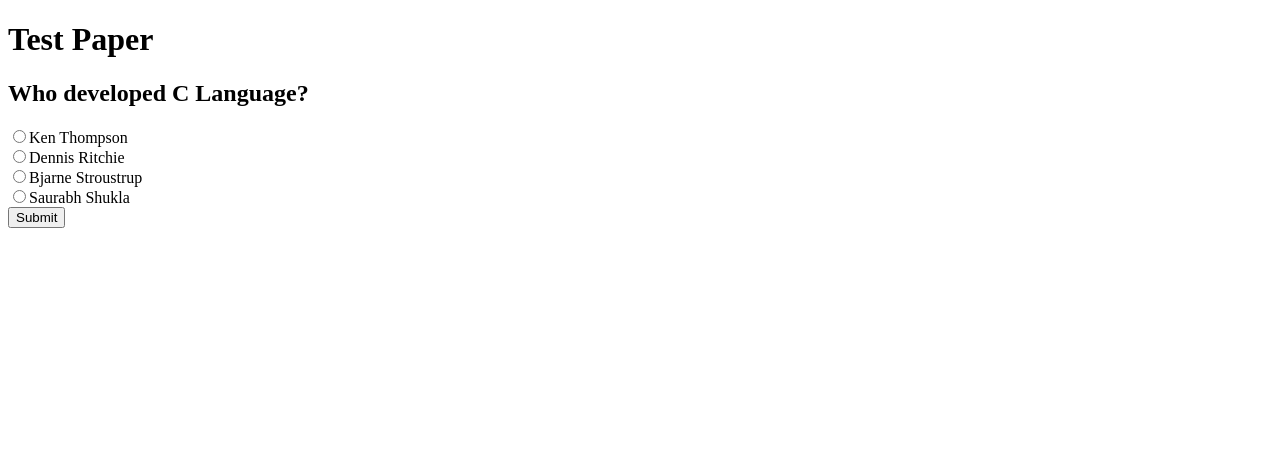
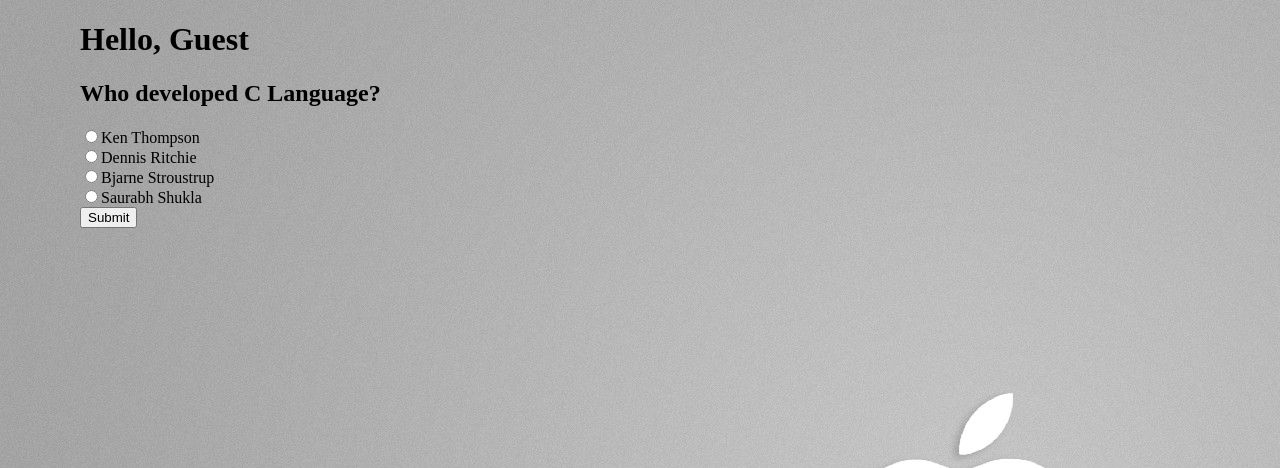
Before and after one commit to nitin420hy/django-first-practice-project, a Django app: a page that uses templates/exam/test.html in a window 1280 px wide. Shown: the top 468 px of the page. Run offline with Django 3.2, Linux system fonts and the light colour scheme.

Commit message:
using static files in template

```diff
--- a/firstproject/settings.py
+++ b/firstproject/settings.py
@@ -123,6 +123,6 @@ USE_TZ = True
 # https://docs.djangoproject.com/en/3.1/howto/static-files/
 
 STATIC_URL = '/static/'
-STATICFILES_DIRS = [
-    STATIC_DIR,
+STATICFILES_DIRS=[
+ STATIC_DIR,
 ]
--- /dev/null
+++ b/static/css/teststyle.css
@@ -0,0 +1,4 @@
+body{
+  background-image:url('../images/lightblue.jpg');
+  margin:0 0 80px 80px;
+}
--- a/templates/exam/test.html
+++ b/templates/exam/test.html
@@ -1,17 +1,33 @@
 <!DOCTYPE html>
+{% load static %}
 <html>
  <head>
  <title>Test</title>
+ <link rel="stylesheet" href="{%static 'css/teststyle.css' %}">
  </head>
  <body>
- <h1>Test Paper</h1>
- <div>
+ <div class="heading">
+ <h1>Hello, Guest</h1>
+ </div>
+ <div class="questionblock">
+ <div class="que">
  <h2>Who developed C Language?</h2>
- <input type="radio" name="answer">Ken Thompson<br/>
- <input type="radio" name="answer">Dennis Ritchie<br/>
- <input type="radio" name="answer">Bjarne Stroustrup<br/>
- <input type="radio" name="answer">Saurabh Shukla<br/>
  </div>
+ <div class="options">
+ <input type="radio" name="answer"><span>Ken Thompson</span>
+ </div>
+ <div class="options">
+ <input type="radio" name="answer"><span>Dennis Ritchie</span>
+ </div>
+ <div class="options">
+ <input type="radio" name="answer"><span>Bjarne Stroustrup</span>
+ </div>
+ <div class="options">
+ <input type="radio" name="answer"><span>Saurabh Shukla</span>
+ </div>
+ <div class="submit">
  <input type="submit" >
+ </div>
+ </div>
  </body>
 </html>
```
Also changed, not shown: static/images/lightblue.jpg (added).
